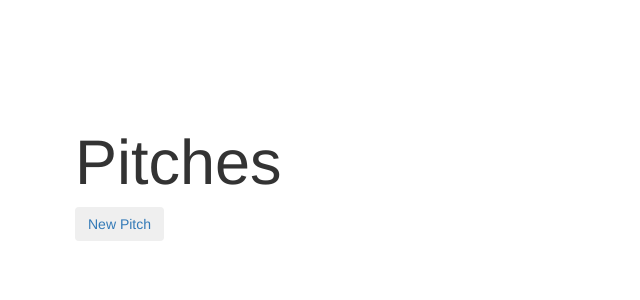
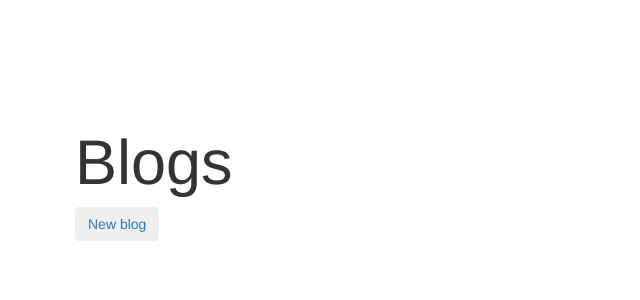
Before and after one commit to faith62/blog-site, a Flask app: page /posts in a window 1280 px wide. Shown: the part 56-356 px from the top of the page, without its empty margins (0-640 px from the left). Run offline with Flask 2, Linux system fonts and the light colour scheme; data that the repository does not hold is empty; some libraries are stand-ins or nearby versions.

Commit message:
update template

```diff
--- a/app/templates/pitch_macro.html
+++ b/app/templates/pitch_macro.html
@@ -6,8 +6,8 @@
     </div>
     <div style="background-color: rgba(255, 255, 255, 0.829);" class="jumbotron ">
         <div class="overlay">
-            <h1 class="">Pitches</h1>
-            <a href="/new_post"><button class="btn">New Pitch</button></a>
+            <h1 class="">Blogs</h1>
+            <a href="/new_post"><button class="btn">New blog</button></a>
         </div>
     </div>
     <div class="card-columns">
```
